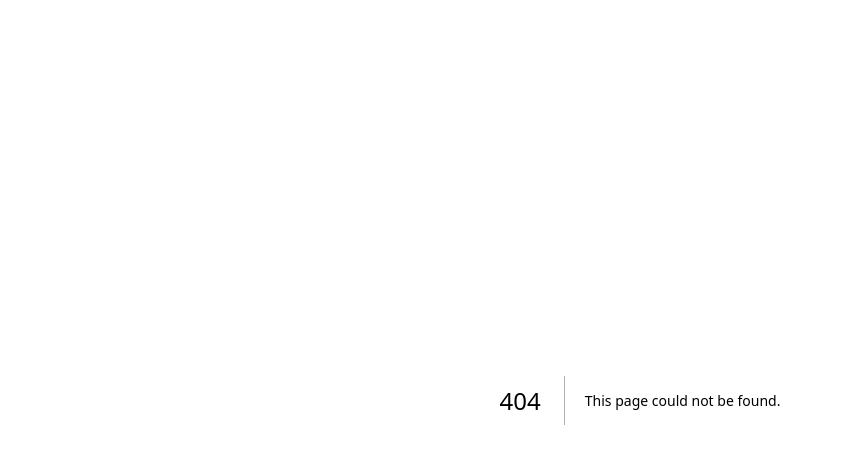
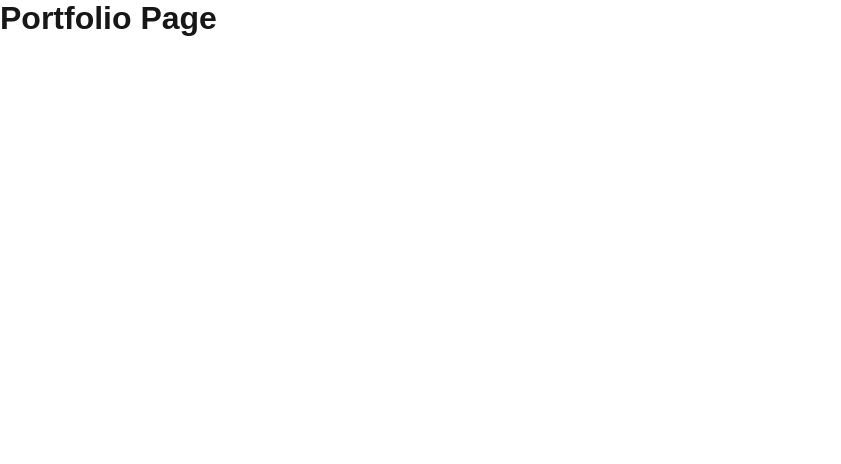
Before and after one commit to prakashharvani1997/nextjs-15-pages-file-based-routing, a Next.js app: page /portfolio in a window 1280 px wide. Before the commit this address had no page. Shown: the top 464 px of the page, without its empty margins (0-841 px from the left). Built offline with nearby package versions, Linux system fonts and the light colour scheme.

Commit message:
working with nested paths & routes

```diff
--- /dev/null
+++ b/pages/portfolio/index.js
@@ -0,0 +1,8 @@
+export default function Portfolio() {
+    return (
+      <div>
+        <h1>Portfolio Page</h1>
+      </div>
+
+    );
+  }
```
Also changed, not shown: pages/portfolio/list.js (added, +8 -0 lines), pages/about/index.js (renamed from pages/about.js).
